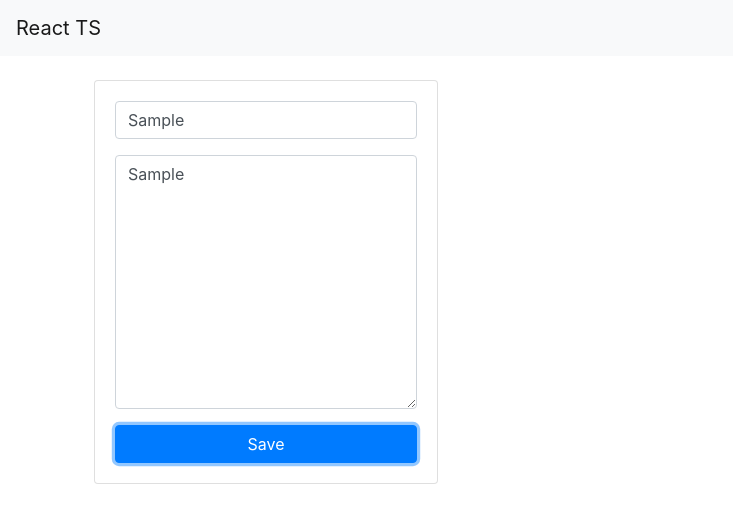
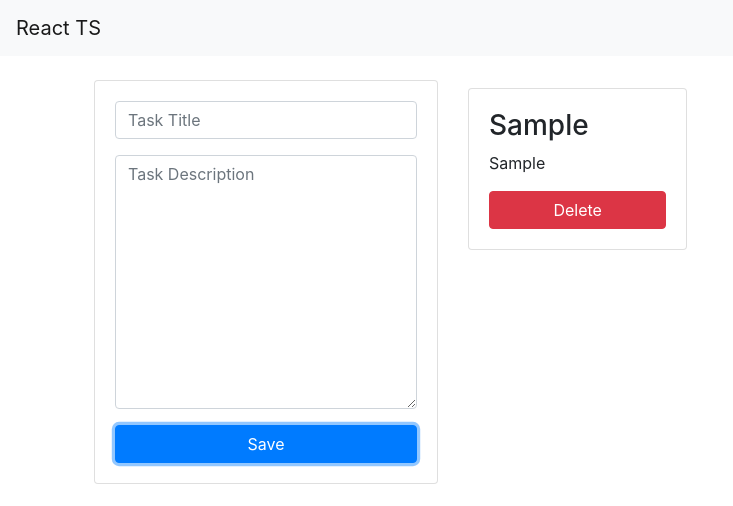
Before and after one commit to GlisseLisbeth/react-typescript, a React app: page / in a window 1280 px wide. Both pictures are taken after typing "Sample", "Sample" into the empty fields and a click on the button "Save". Shown: the top 506 px of the page, without its empty margins (0-733 px from the left). Built offline with nearby package versions, Linux system fonts and the light colour scheme.

Commit message:
add TaskList

```diff
--- a/src/components/App.tsx
+++ b/src/components/App.tsx
@@ -1,6 +1,8 @@
 import * as React from "react";
 import TaskForm from "./TaskForm";
-import { ITask } from './Task';
+import { ITask } from "./Task";
+import TaskList from "./TaskList";
+
 export class App extends React.Component<IProps, IState> {
   constructor(props: IProps) {
     super(props);
@@ -10,10 +12,12 @@ export class App extends React.Component<IProps, IState> {
   }
 
   addNewTask(task: ITask) {
-    this.setState({
-      tasks: [...this.state.tasks, task]
-    }, () => (console.log(this.state)));
-
+    this.setState(
+      {
+        tasks: [...this.state.tasks, task]
+      },
+      () => console.log(this.state)
+    );
   }
 
   render() {
@@ -27,7 +31,12 @@ export class App extends React.Component<IProps, IState> {
         <div className="container p-4">
           <div className="row">
             <div className="col-md-4">
-              <TaskForm addNewTask={this.addNewTask.bind(this)}/>
+              <TaskForm addNewTask={this.addNewTask.bind(this)} />
+            </div>
+            <div className="col-md-8">
+              <div className="row">
+                <TaskList tasks={this.state.tasks}/>
+              </div>
             </div>
           </div>
         </div>
--- a/src/components/TaskForm.tsx
+++ b/src/components/TaskForm.tsx
@@ -24,6 +24,7 @@ class TaskForm extends React.Component<ITaskFormProps, any> {
       completed: false
     };
     this.props.addNewTask(newTask);
+    this.setState({title:'', description:''})
   }
 
   handleInputChange(e: React.ChangeEvent<HTMLInputElement|HTMLTextAreaElement>) {
@@ -41,6 +42,7 @@ class TaskForm extends React.Component<ITaskFormProps, any> {
             <input
               type="text"
               name="title"
+              value={this.state.title}
               onChange={e=> this.handleInputChange(e)}
               className="form-control"
               placeholder="Task Title"
@@ -50,6 +52,7 @@ class TaskForm extends React.Component<ITaskFormProps, any> {
             <textarea
             name="description"
               onChange={e=> this.handleInputChange(e)}
+              value={this.state.description}
               className="form-control"
               cols={10}
               rows={10}
--- /dev/null
+++ b/src/components/TaskList.tsx
@@ -0,0 +1,22 @@
+import * as React from "react";
+import { ITask } from "./Task";
+class TaskList extends React.Component<ITaskListProps, any> {
+  render(): JSX.Element[] {
+    return this.props.tasks.map((task: ITask, i: number) => {
+      return (
+        <div className="col-md-4 mt-2" key={task.id}>
+          <div className="card card-body">
+            <h3>{task.title}</h3>
+            <p>{task.description}</p>
+            <button className="btn btn-danger btn-block">Delete</button>
+          </div>
+        </div>
+      );
+    });
+  }
+}
+
+interface ITaskListProps {
+  tasks: ITask[];
+}
+export default TaskList;
```
